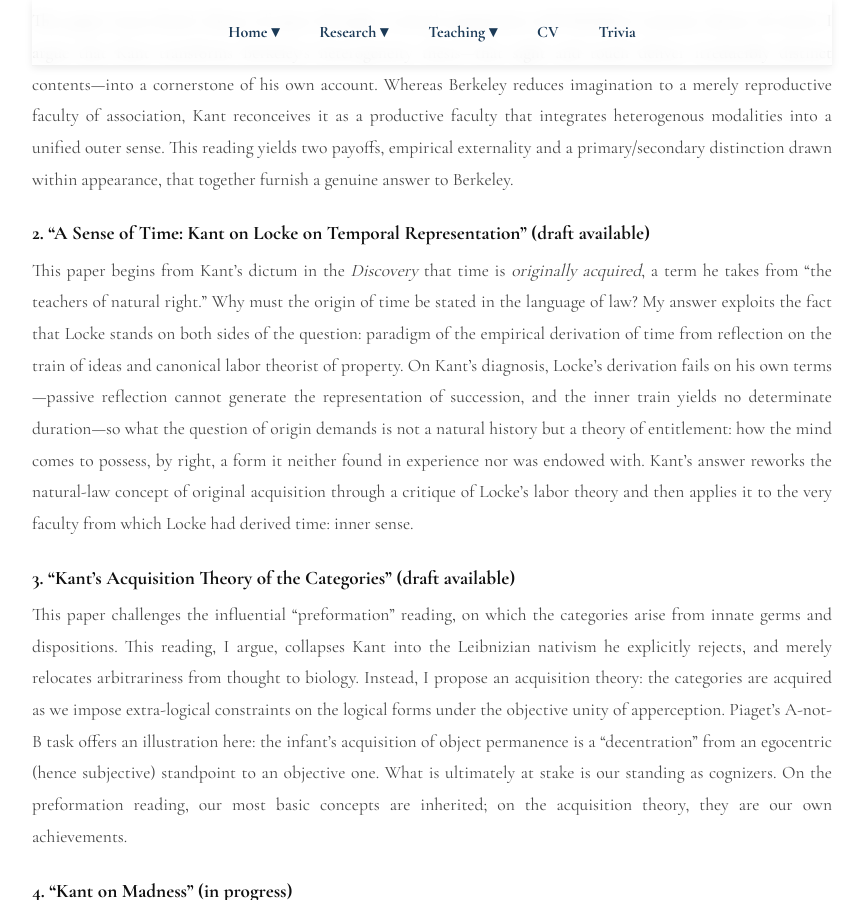
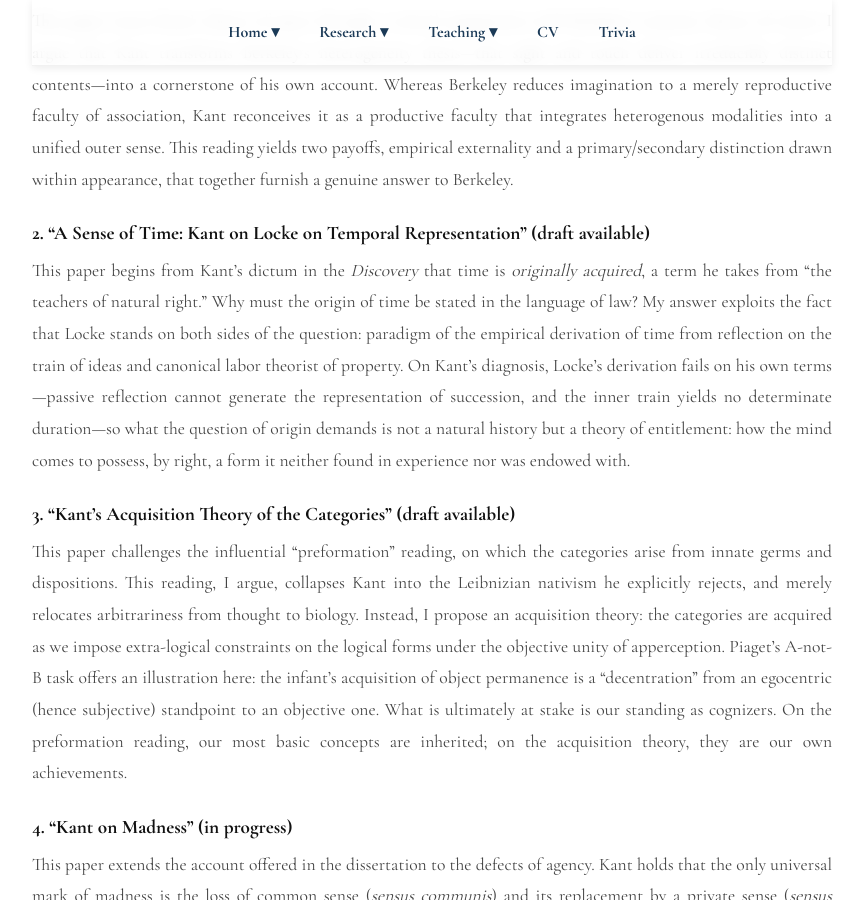
Before and after one commit to aileencluo/aileencluo.github.io, a Jekyll site: the page built from research.md, in a window 1280 px wide and 900 px high, scrolled down 1106 px. Shown: the whole window, without its empty margins (208-1072 px from the left). Built offline with Jekyll 4.4.1, drawn with Linux system fonts in a browser that asks for light colours.

Commit message:
Update research.md

```diff
--- a/research.md
+++ b/research.md
@@ -23,7 +23,7 @@ title: Research
 <p class="subdesc">This paper traces Kant’s theory of space through a critical engagement with Berkeley’s semiotic theory of vision. I argue that Kant transforms Berkeley’s heterogeneity thesis—that sight and touch deliver irreducibly distinct contents—into a cornerstone of his own account. Whereas Berkeley reduces imagination to a merely reproductive faculty of association, Kant reconceives it as a productive faculty that integrates heterogenous modalities into a unified outer sense. This reading yields two payoffs, empirical externality and a primary/secondary distinction drawn within appearance, that together furnish a genuine answer to Berkeley.</p>
 
 <div class="subhead">2. “A Sense of Time: Kant on Locke on Temporal Representation” (draft available)</div>
-<p class="subdesc">This paper begins from Kant’s dictum in the <em>Discovery</em> that time is <em>originally acquired</em>, a term he takes from “the teachers of natural right.” Why must the origin of time be stated in the language of law? My answer exploits the fact that Locke stands on both sides of the question: paradigm of the empirical derivation of time from reflection on the train of ideas and canonical labor theorist of property. On Kant’s diagnosis, Locke’s derivation fails on his own terms—passive reflection cannot generate the representation of succession, and the inner train yields no determinate duration—so what the question of origin demands is not a natural history but a theory of entitlement: how the mind comes to possess, by right, a form it neither found in experience nor was endowed with. Kant’s answer reworks the natural-law concept of original acquisition through a critique of Locke’s labor theory and then applies it to the very faculty from which Locke had derived time: inner sense.</p>
+<p class="subdesc">This paper begins from Kant’s dictum in the <em>Discovery</em> that time is <em>originally acquired</em>, a term he takes from “the teachers of natural right.” Why must the origin of time be stated in the language of law? My answer exploits the fact that Locke stands on both sides of the question: paradigm of the empirical derivation of time from reflection on the train of ideas and canonical labor theorist of property. On Kant’s diagnosis, Locke’s derivation fails on his own terms—passive reflection cannot generate the representation of succession, and the inner train yields no determinate duration—so what the question of origin demands is not a natural history but a theory of entitlement: how the mind comes to possess, by right, a form it neither found in experience nor was endowed with.</p>
 
 <div class="subhead">3. “Kant’s Acquisition Theory of the Categories” (draft available)</div>
 <p class="subdesc">This paper challenges the influential “preformation” reading, on which the categories arise from innate germs and dispositions. This reading, I argue, collapses Kant into the Leibnizian nativism he explicitly rejects, and merely relocates arbitrariness from thought to biology. Instead, I propose an acquisition theory: the categories are acquired as we impose extra-logical constraints on the logical forms under the objective unity of apperception. Piaget’s A-not-B task offers an illustration here: the infant’s acquisition of object permanence is a “decentration” from an egocentric (hence subjective) standpoint to an objective one. What is ultimately at stake is our standing as cognizers. On the preformation reading, our most basic concepts are inherited; on the acquisition theory, they are our own achievements.</p>
```
